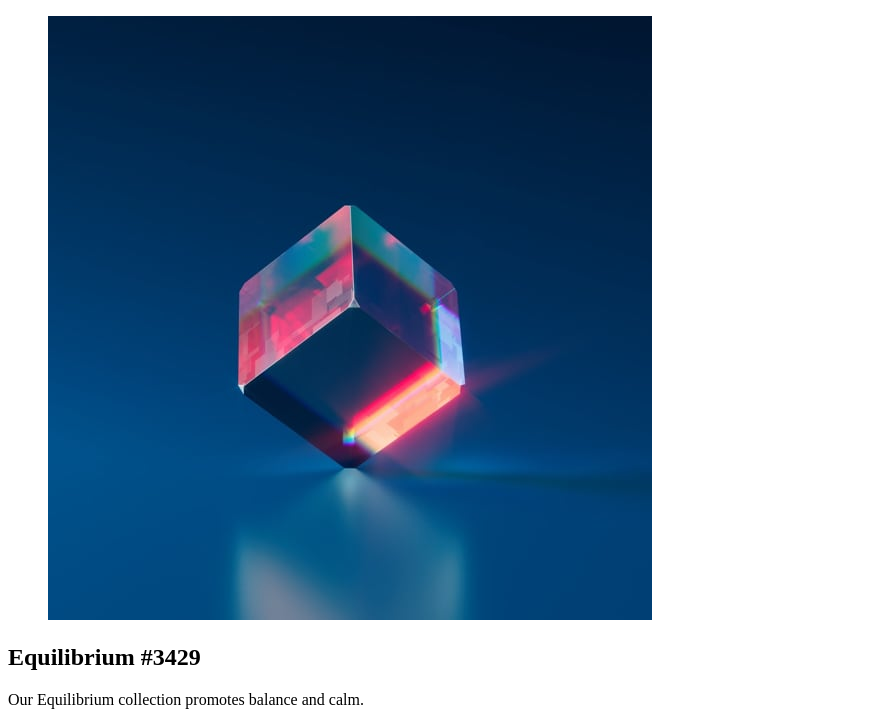
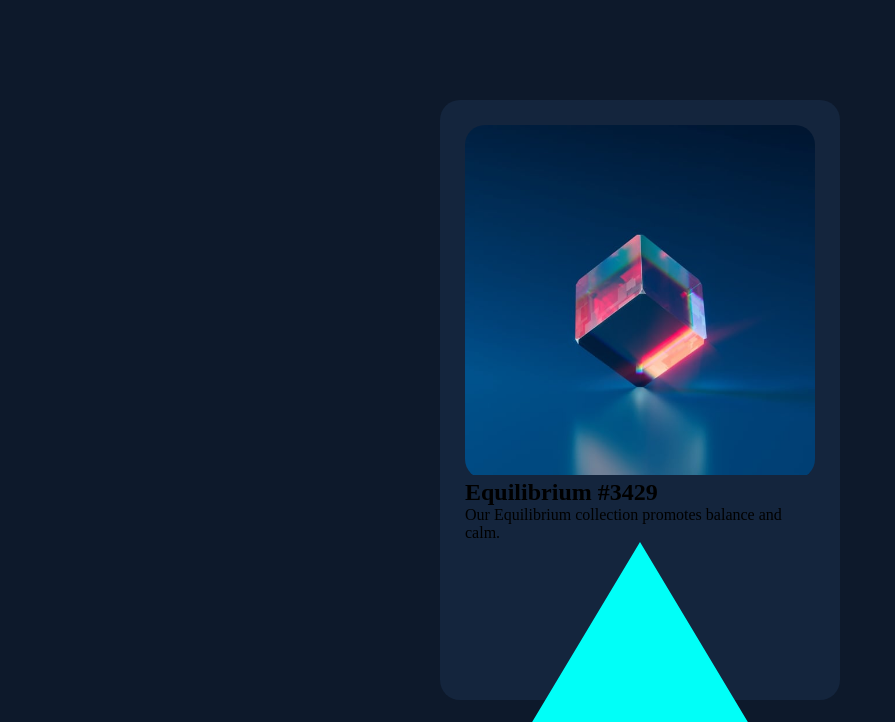
Before and after one commit to alisariyer/nft-preview-card, a plain HTML site: page design/index.html in a window 1280 px wide. Shown: the top 722 px of the page, without its empty margins (0-895 px from the left). Drawn offline with Linux system fonts and the light colour scheme.

Commit message:
Add css styling

```diff
--- a/design/index.html
+++ b/design/index.html
@@ -5,6 +5,7 @@
     <meta http-equiv="X-UA-Compatible" content="IE=edge">
     <meta name="viewport" content="width=device-width, initial-scale=1.0">
     <meta name="description" content="A frontend-mentor project | NFT Preview Card">
+    <link rel="stylesheet" href="styles.css">
     <title>NFT Preview Card</title>
 </head>
 <body>
--- a/design/styles.css
+++ b/design/styles.css
@@ -1,3 +1,39 @@
 :root {
+    --cyan: hsl(178, 100%, 50%);
+    --blue-soft: hsl(215, 51%, 70%);
+    --blue-main-bg: hsl(217, 54%, 11%);
+    --blue-card-bg: hsl(216, 50%, 16%);
+    --blue-line: hsl(215, 32%, 27%);
+    --white: hsl(0, 0%, 100%);
 
 }
+*, ::before, ::after {
+    margin: 0;
+    padding: 0;
+    box-sizing: border-box;
+}
+body {
+    width: 100%;
+    height: 100vh;
+    background-color: var(--blue-main-bg);
+    display: flex;
+    justify-content: center;
+    align-items:center;
+}
+img {
+    width: 100%;
+    height: auto;
+    object-fit: cover;
+}
+.cardWrap {
+    min-width: 300px;
+    width: 400px;
+    height: 600px;
+    background-color: var(--blue-card-bg);
+    padding: 25px;
+    border-radius: 20px;
+}
+.imgWrap {
+    border-radius: 20px;
+    overflow: hidden;
+}
```
